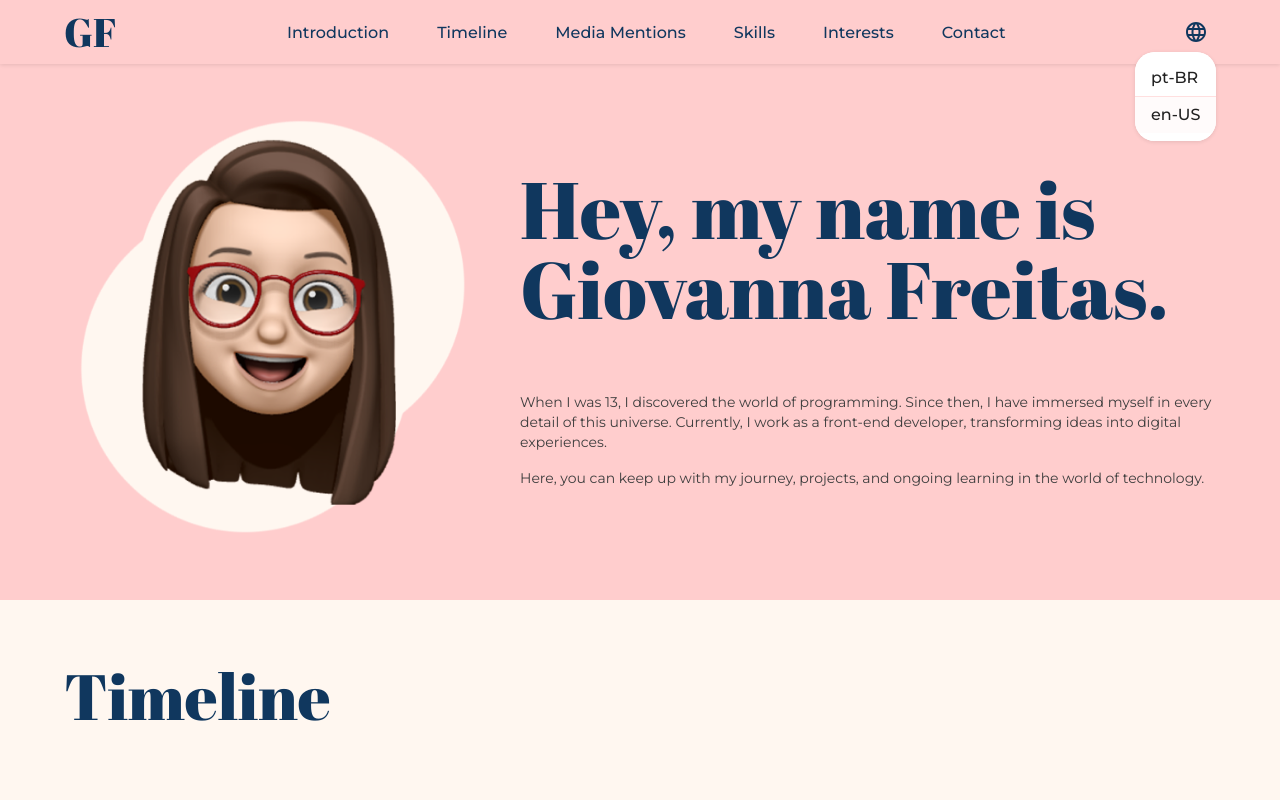
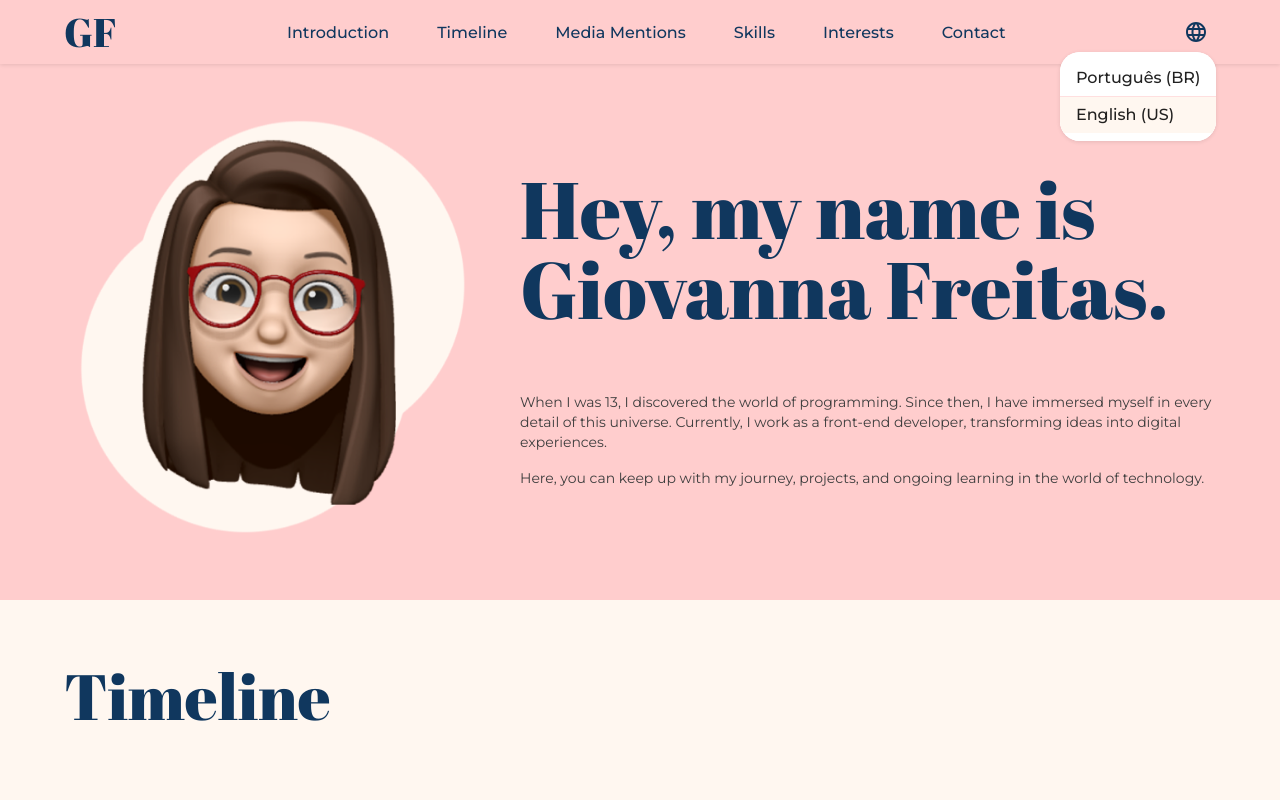
Before and after one commit to frgiovanna/portfolio, a React (Create React App) app: page / in a window 1280 px wide. Both pictures are taken after a click on the button 1195 px from the left and 32 px from the top of the page. Shown: the top 800 px of the page. Built offline with nearby package versions, Linux system fonts and the light colour scheme.

Commit message:
adjust language switch content

```diff
--- a/src/sections/navbar/components/LanguageSwitch/LanguageSwitch.tsx
+++ b/src/sections/navbar/components/LanguageSwitch/LanguageSwitch.tsx
@@ -3,26 +3,35 @@ import { IconMenu } from '@shared/components/IconMenu';
 import { Language, useContentContext } from '@shared/providers/ContentProvider';
 
 export function LanguageSwitch() {
-  const languages = ['pt-BR', 'en-US'];
+  const {
+    content: { languages },
+    setLanguage,
+    currentLanguage,
+  } = useContentContext();
 
-  const { setLanguage, currentLanguage } = useContentContext();
+  const languageList = languages.map((language) => language.label);
 
-  function isValidLanguage(language: string): language is Language {
-    return Object.values(Language).includes(language as Language);
+  const languageItem = languages.find((lang) => lang.id === currentLanguage)?.label;
+
+  function isValidLanguage(language?: string): language is Language {
+    return Boolean(language) && Object.values(Language).includes(language as Language);
   }
 
   function onChange(language: string) {
-    const selectedLanguage = isValidLanguage(language) ? language : currentLanguage;
+    const languageId = languages.find((lang) => lang.label === language)?.id;
+
+    const selectedLanguage = isValidLanguage(languageId) ? languageId : currentLanguage;
 
     setLanguage(selectedLanguage);
   }
+
   return (
     <IconMenu
       icon={LanguageIcon}
-      items={languages}
+      items={languageList}
       onChange={onChange}
       iconSize={24}
-      defaultSelected={currentLanguage}
+      defaultSelected={languageItem}
     />
   );
 }
--- a/src/shared/components/IconMenu/IconMenu.tsx
+++ b/src/shared/components/IconMenu/IconMenu.tsx
@@ -77,7 +77,7 @@ export function IconMenu({
                 borderBottom: `1px solid ${theme.colors.light}`,
               },
               fontWeight: 500,
-              '&:focus-visible, &:hover': {
+              '&:focus, &:hover': {
                 backgroundColor: theme.colors.fog,
               },
             },
--- a/src/shared/providers/ContentProvider/contents.ts
+++ b/src/shared/providers/ContentProvider/contents.ts
@@ -2,6 +2,10 @@ import { Language } from './types';
 
 export const contents = {
   [Language.pt]: {
+    languages: [
+      { label: 'Português (BR)', id: 'pt-BR' },
+      { label: 'English (US)', id: 'en-US' },
+    ],
     navbar: {
       home: {
         label: 'Início',
@@ -229,6 +233,10 @@ export const contents = {
     },
   },
   [Language.en]: {
+    languages: [
+      { label: 'Português (BR)', id: 'pt-BR' },
+      { label: 'English (US)', id: 'en-US' },
+    ],
     navbar: {
       home: {
         label: 'Introduction',
```
